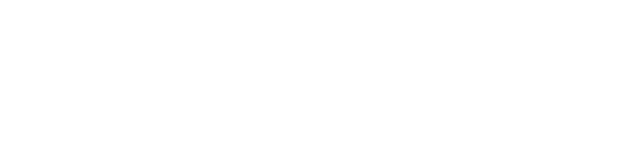
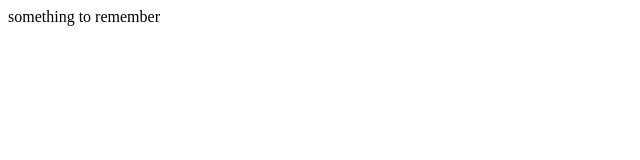
Before and after one commit to gloricawhatever/blog, a plain HTML site: page index.html in a window 1280 px wide. Shown: the whole page, without its empty margins (0-640 px from the left). Drawn offline with Linux system fonts and the light colour scheme.

Commit message:
no message

```diff
--- a/index.html
+++ b/index.html
@@ -5,6 +5,6 @@
     <title>Title</title>
 </head>
 <body>
-
+ something to remember
 </body>
 </html>
```
